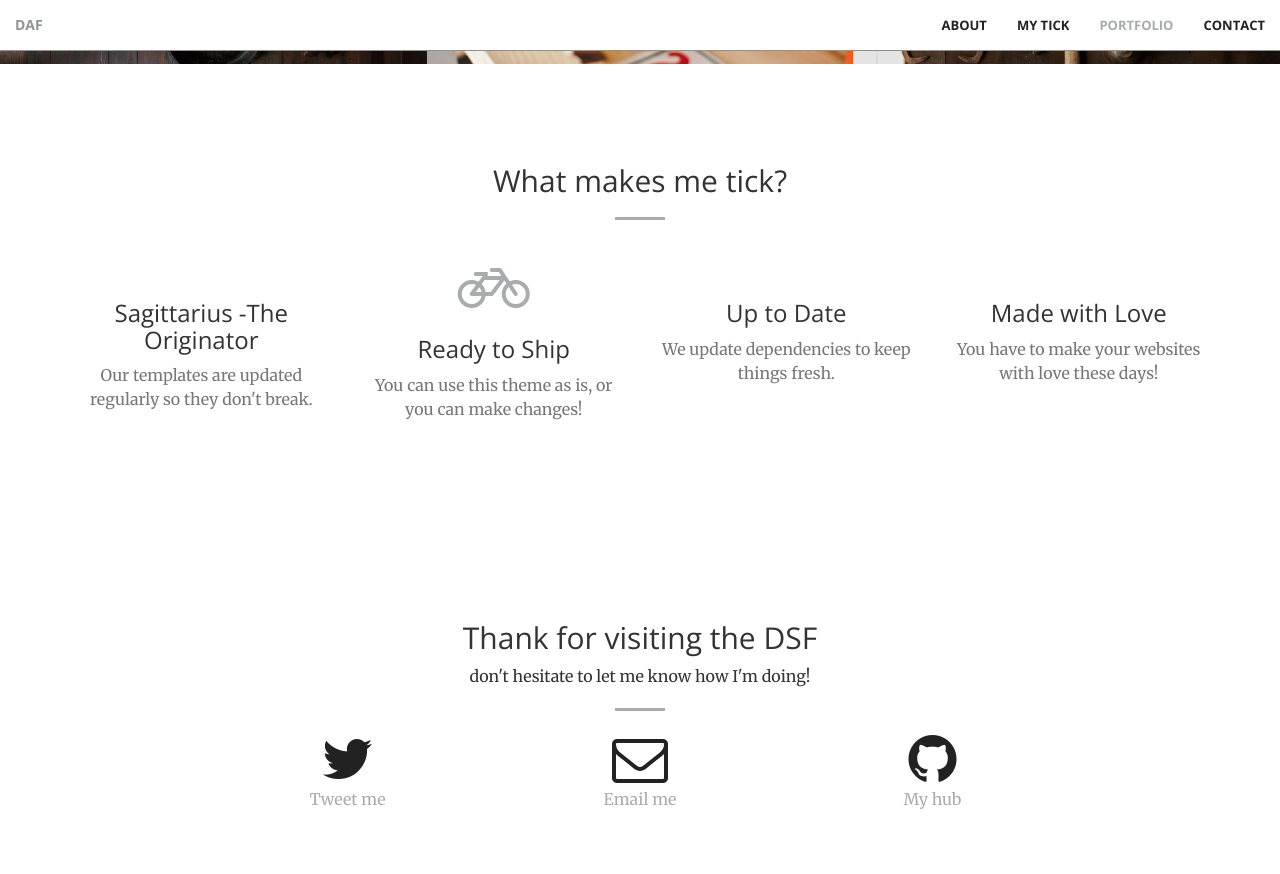
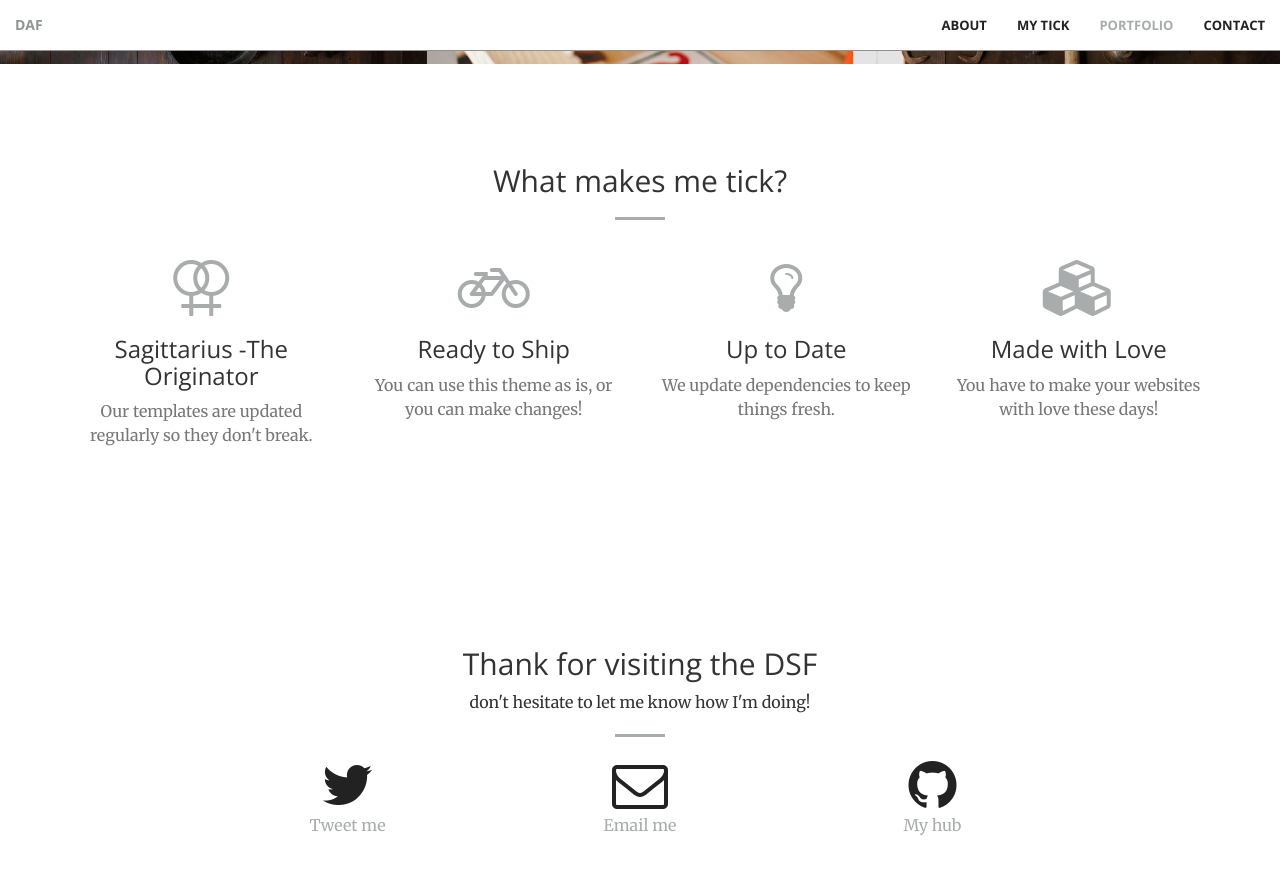
Before and after one commit to non-ceterisparibus/non-ceterisparibus.github.io, a Jekyll site: the page built from index.html, in a window 1280 px wide and 900 px high, scrolled down 1783 px. Shown: the top 874 px of the window. Built offline with Jekyll 4.4.1, drawn with Linux system fonts in a browser that asks for light colours.

Commit message:
Update services.html

```diff
--- a/_includes/services.html
+++ b/_includes/services.html
@@ -11,7 +11,7 @@
         <div class="row">
             <div class="col-lg-3 col-md-6 text-center">
                 <div class="service-box">
-                    <i class="fa fa-4x fa-pegasus  wow bounceIn text-primary" data-wow-delay=".0s"></i>
+                    <i class="fa fa-4x fa-venus-double  wow bounceIn text-primary" data-wow-delay=".0s"></i>
                     <h3>Sagittarius -The Originator</h3>
                     <p class="text-muted">Our templates are updated regularly so they don't break.</p>
                 </div>
@@ -25,14 +25,14 @@
             </div>
             <div class="col-lg-3 col-md-6 text-center">
                 <div class="service-box">
-                    <i class="fa fa-4x fa-battle-net wow bounceIn text-primary" data-wow-delay=".2s"></i>
+                    <i class="fa fa-4x fa-lightbulb-o wow bounceIn text-primary" data-wow-delay=".2s"></i>
                     <h3>Up to Date</h3>
                     <p class="text-muted">We update dependencies to keep things fresh.</p>
                 </div>
             </div>
             <div class="col-lg-3 col-md-6 text-center">
                 <div class="service-box">
-                    <i class="fa fa-4x fa-asymmetrik wow bounceIn text-primary" data-wow-delay=".3s"></i>
+                    <i class="fa fa-4x fa-cubes wow bounceIn text-primary" data-wow-delay=".3s"></i>
                     <h3>Made with Love</h3>
                     <p class="text-muted">You have to make your websites with love these days!</p>
                 </div>
```
